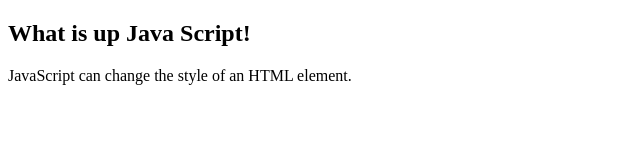
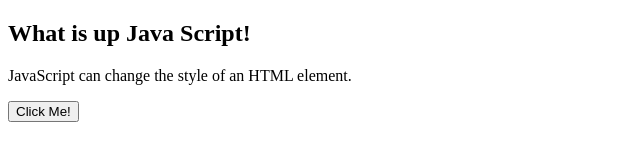
Before and after one commit to MarzookM/HW5, a plain HTML site: page index.html in a window 1280 px wide. Shown: the whole page, without its empty margins (0-640 px from the left). Drawn offline with Linux system fonts and the light colour scheme.

Commit message:
Update index.html

```diff
--- a/index.html
+++ b/index.html
@@ -13,6 +13,7 @@ document.getElementById("new").style.color = "purple";
 document.getElementById("new").style.backgroundColor = "red";
 }
 </script>
+<button type="button" onclick="myFunction()">Click Me!</button>
 
 </body>
 </html>
```
